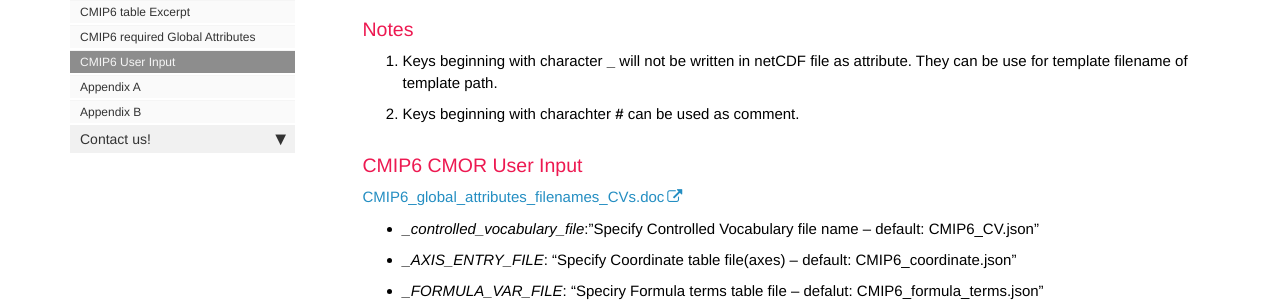
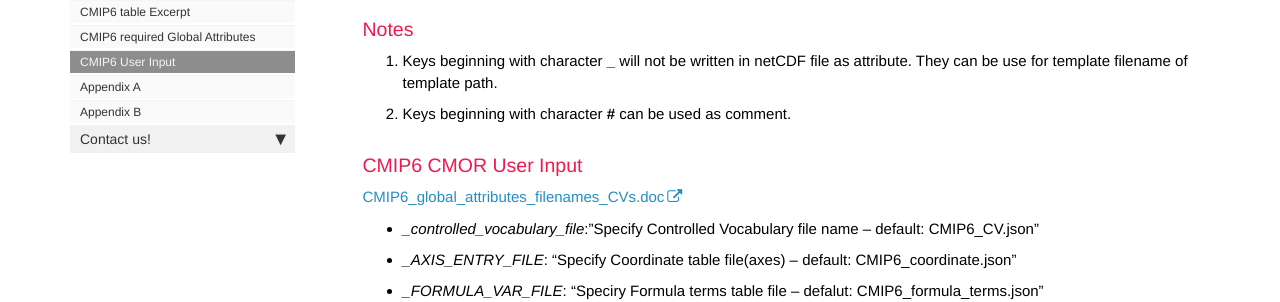
Before and after one commit to mauzey1/cmor3_documentation, a Jekyll site: the page built from mydoc/mydoc_cmip6_user_input.md, in a window 1280 px wide and 900 px high. Shown: the part 266-568 px from the top of the window. Built offline with Jekyll 4.4.1, drawn with Linux system fonts in a browser that asks for light colours; nearby versions of some CDN libraries; comment, search, counter and statistics services are not loaded.

Commit message:
Fix typo

```diff
--- a/mydoc/mydoc_cmip6_user_input.md
+++ b/mydoc/mydoc_cmip6_user_input.md
@@ -9,7 +9,7 @@ permalink: /mydoc_cmip6_user_input/
 ### Notes
 
 1. Keys beginning with character **_** will not be written in netCDF file as attribute.  They can be use for template filename of template path.
-1. Keys beginning with charachter **#** can be used as comment.
+1. Keys beginning with character **#** can be used as comment.
 
 ### CMIP6 CMOR User Input
 
```
